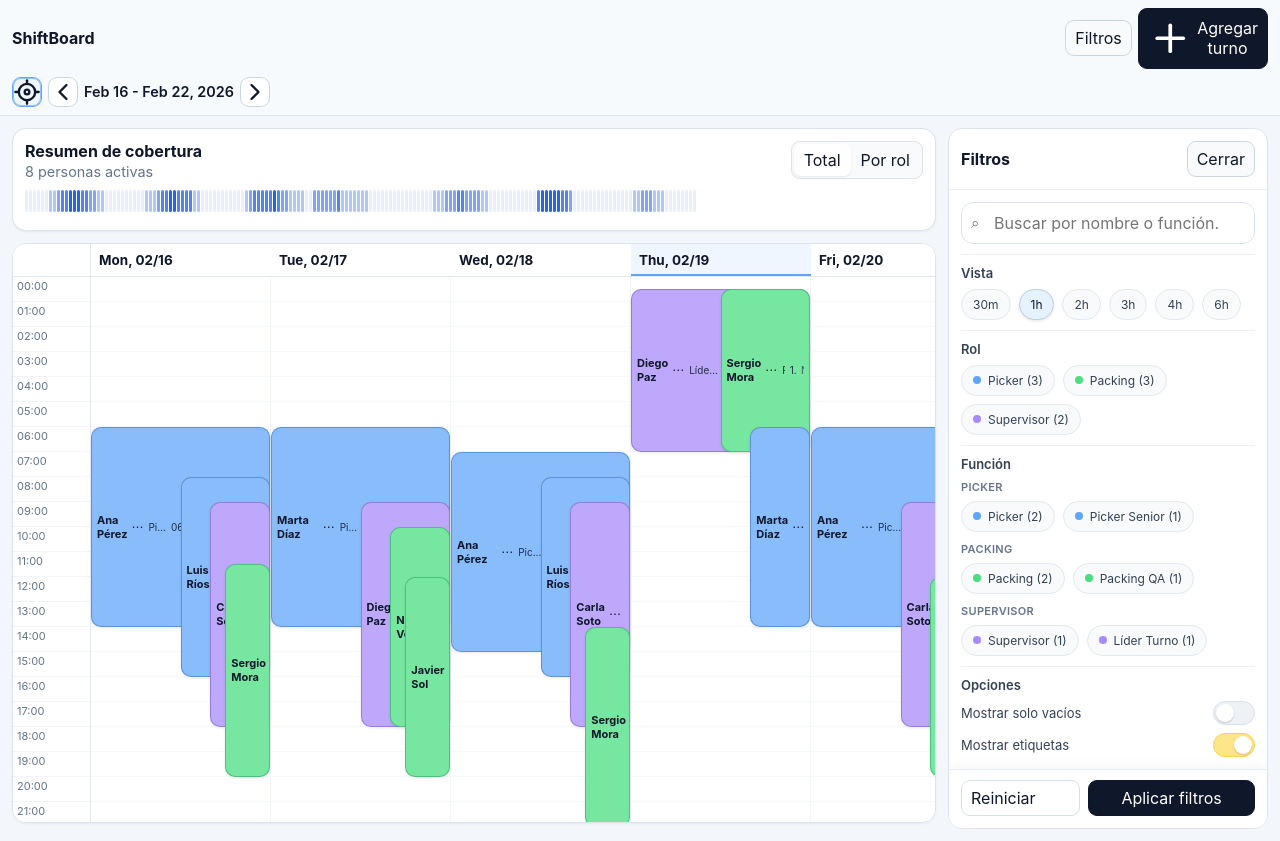
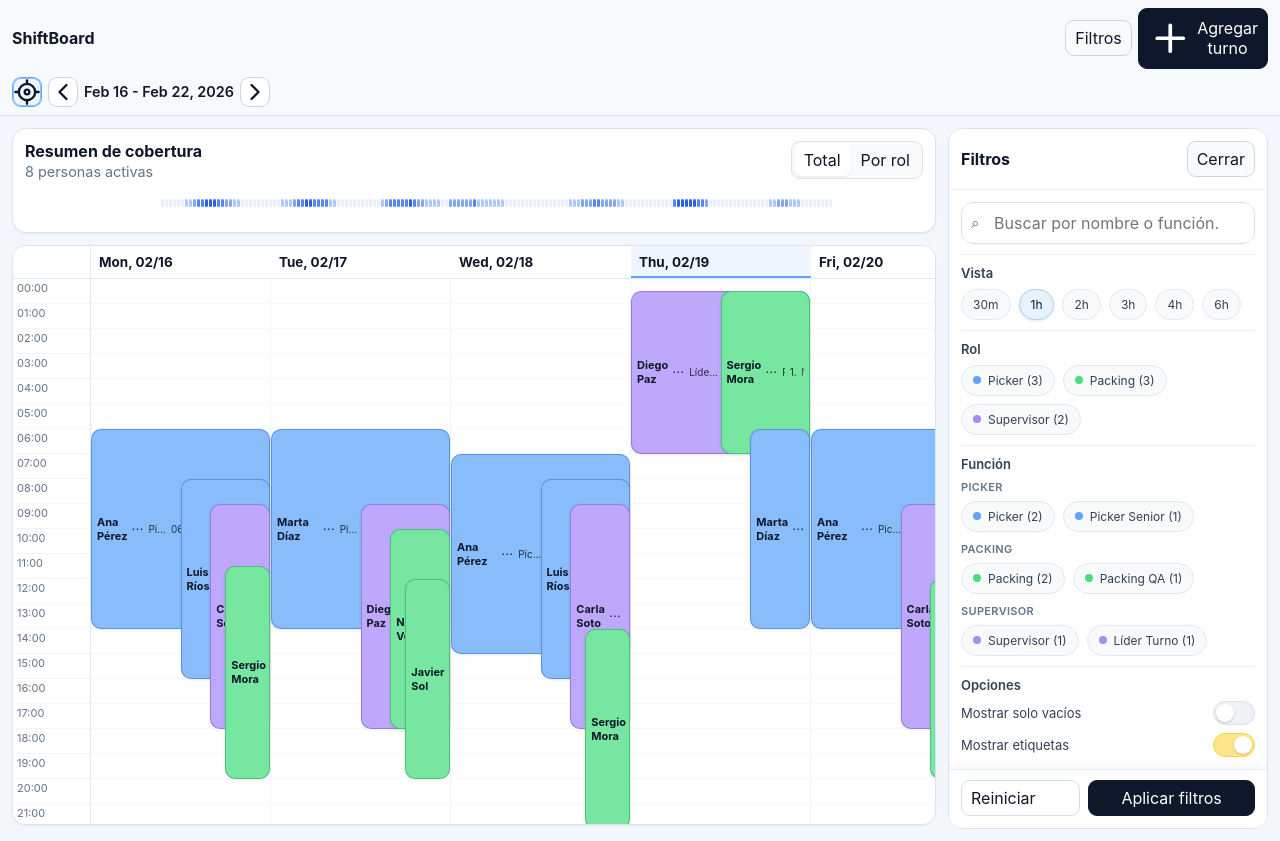
Before and after one commit to cabp393/chrono-ops, a React (Vite) app: page / in a window 1280 px wide. Built offline with nearby package versions, Linux system fonts and the light colour scheme.

Commit message:
Match total heatbar width to role view bars

```diff
--- a/src/components/CoverageCard.tsx
+++ b/src/components/CoverageCard.tsx
@@ -179,7 +179,10 @@ export const CoverageCard = ({ roles, coverage, activePeople, roleTotals, active
       )}
 
       {view === 'total' ? (
-        <div className="heatbar">
+        <div className="role-rows total-row-wrap">
+          <div className="role-row total-row">
+            <span className="chip role-chip total-row-label" aria-hidden="true">Total</span>
+            <div className="role-row-bars">
               <HeatbarRow
                 blocks={weekBlocks}
                 color="#2563eb"
@@ -187,6 +190,8 @@ export const CoverageCard = ({ roles, coverage, activePeople, roleTotals, active
                 valueFromBlock={(block) => block.total}
                 onSelect={(bar) => showPopover(bar)}
               />
+            </div>
+          </div>
         </div>
       ) : (
         <div className="role-rows">
--- a/src/styles.css
+++ b/src/styles.css
@@ -72,6 +72,12 @@ select, input { width: 100%; border: 1px solid #cbd5e1; border-radius: 9px; padd
 .role-chip { white-space: nowrap; overflow: hidden; text-overflow: ellipsis; max-width: 120px; font-size: 11px; padding: 3px 8px; }
 .role-row-bars { min-width: 0; }
 .role-row-bars .heatbar-segment { height: 8px; }
+
+.total-row-wrap { margin-top: 10px; }
+.total-row-label {
+  visibility: hidden;
+  pointer-events: none;
+}
 .coverage-popover {
   position: absolute;
   left: 50%;
```
Lines whose indentation alone changed are shown as unchanged.
